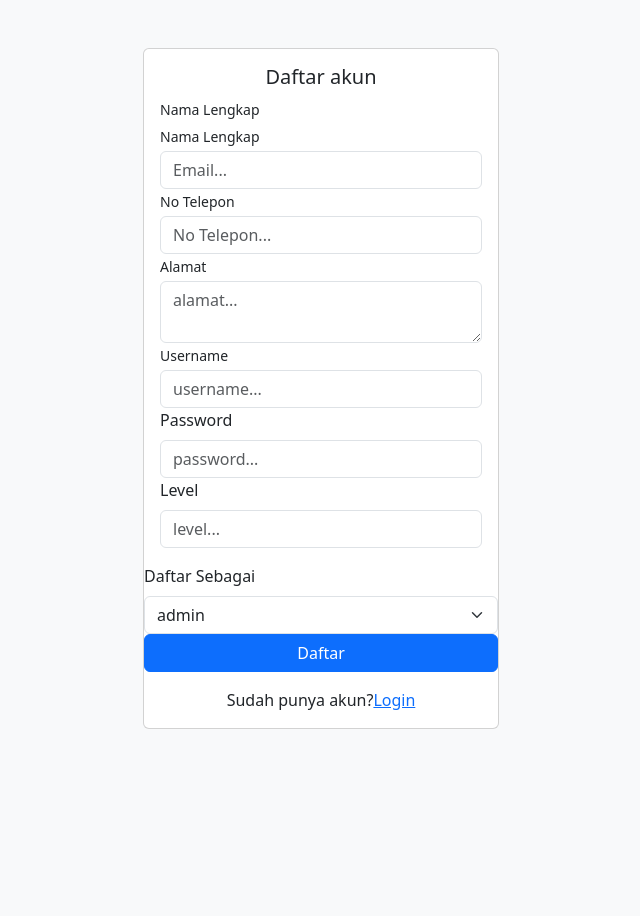
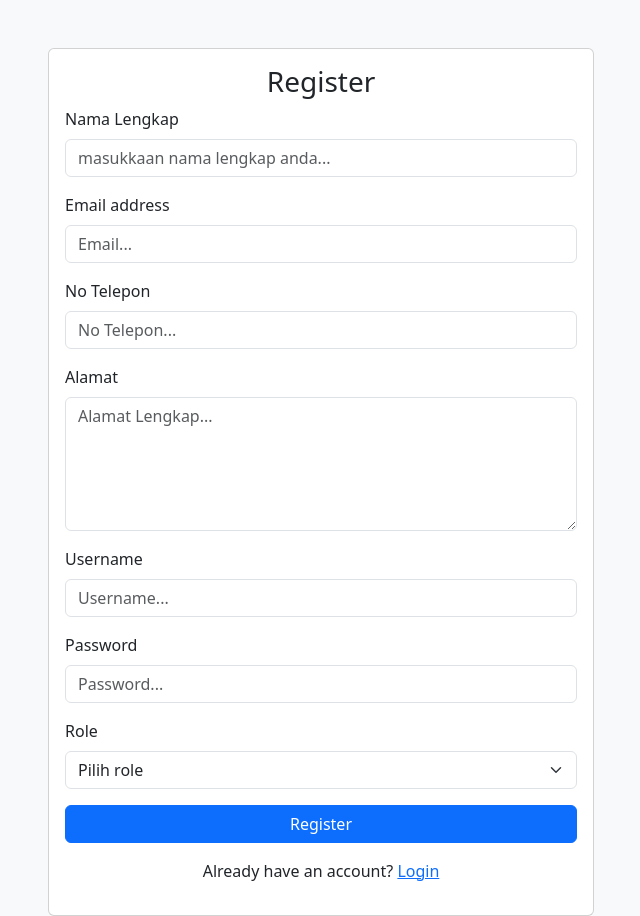
Before and after one commit to AnggerMaulana/Xlpplg1_paketA, a PHP site: page /register.php in a window 1280 px wide. Shown: the whole page, without its empty margins (319-959 px from the left). Before the commit the page ends 729 px from the top, so only its background shows below. Run offline with PHP 8.4, Linux system fonts and the light colour scheme.

Commit message:
angger & faqih

```diff
--- a/register.php
+++ b/register.php
@@ -1,23 +1,23 @@
 <?php
-include "koneksi.php";
+require 'fungsi/koneksi.php';
 ?>
 <!DOCTYPE html>
 <html lang="en">
 <head>
     <meta charset="UTF-8">
     <meta name="viewport" content="width=device-width, initial-scale=1.0">
-    <title>registrasi ke Perpustakaan Digital</title>
-    <link href="https://cdnjs.cloudflare.com/ajax/libs/bootstrap/5.3.0/css/bootstrap.min.css" rel="stylesheet">
-    <link rel="stylesheet" href="aset/css/styles.css">
+    <title>Register</title>
+    <link href="https://cdn.jsdelivr.net/npm/bootstrap@5.3.0-alpha1/dist/css/bootstrap.min.css" rel="stylesheet">
+    <link rel="stylesheet" href="css/styles.css">
 </head>
 <body class="bg-light">
 
-<div class="container">
-    <div class="row justify-content-center" style="height: 100vh;">
-        <div class="col-md-4">
-            <div class="card mt-5">
+<div class="container mt-5">
+    <div class="row">
+        <div class="col-md-6 mx-auto">
+            <div class="card">
                 <div class="card-body">
-                    <h5 class="card-title text-center">Daftar akun</h5>
+                    <h3 class="text-center">Register</h3>
                     <?php
                         if( isset($_POST['register'])) {
                             $nama = $_POST['nama'];
@@ -31,62 +31,58 @@ include "koneksi.php";
                             $insert = mysqli_query($koneksi, "INSERT INTO user(nama,email,alamat,no_telepon,username,password,level) VALUES('$nama','$email','$alamat','$no_telepon','$username','$password','$level')");
 
                             if($insert) {
-                                 echo '<script>alert("Pendaftaran Berhasil!"); location.href="login.php"<script>';
+                                echo '<script>alert("Pendaftaran Berhasil!"); location.href="login.php"</script>';
                             }else{
-                                 echo '<script>alert("Pendaftaran Gagal!");<script>';
+                                echo '<script>alert("Pendaftaran Gagal!");</script>';
                             }
                         }
 
 
                     ?>
                     <form method="post">
-                        <div class="form-group">
-                            <label class="small mb-1">Nama Lengkap</label>
+                        <div class="mb-3">
+                            <label for="fullName" class="form-label">Nama Lengkap</label>
+                            <input type="text" class="form-control" name="nama" required placeholder="masukkaan nama lengkap anda...">
                         </div>
-                        <div class="form-group">
-                        <label class="small mb-1">Nama Lengkap</label>
-                            <input type="email" required class="form-control" name="email" placeholder="Email..." />
+                        <div class="mb-3">
+                            <label for="registerEmail" class="form-label">Email address</label>
+                            <input type="email" class="form-control" name="email" required placeholder="Email...">
                         </div>
-                        <div class="form-group">
-                            <label class="small mb-1">No Telepon</label>
-                            <input type="no_telepon" required class="form-control" name="no_telepon" placeholder="No Telepon..." />
+                        <div class="mb-3">
+                            <label for="phone" class="form-label">No Telepon</label>
+                            <input type="number" class="form-control" name="no_telepon" required placeholder="No Telepon...">
                         </div>
-                        <div class="form-group">
-                            <label class="small mb-1">Alamat</label>
-                            <textarea name="alamat" required class="form-control" placeholder="alamat..."></textarea>
+                        <div class="mb-3">
+                            <label for="address" class="form-label">Alamat</label>
+                            <textarea type="text" class="form-control" name="alamat" rows="5" placeholder="Alamat Lengkap..."></textarea>
                         </div>
-                        <div class="form-group">
-                            <label class="small mb-1">Username</label>
-                            <input type="no_telepon" required class="form-control" name="username" placeholder="username..." />
+                        <div class="mb-3">
+                            <label for="registerPassword" class="form-label">Username</label>
+                            <input type="text" class="form-control" name="username" required placeholder="Username...">
                         </div>
-                        <div class="form-group">
-                            <label class="form-label">Password</label>
-                            <input type="nama" required class="form-control" name="password" placeholder="password..." />
+                        <div class="mb-3">
+                            <label for="registerPassword" class="form-label">Password</label>
+                            <input type="password" class="form-control" name="password" required placeholder="Password...">
                         </div>
-                        <div class="form-group">
-                            <label class="form-label">Level</label>
-                            <input type="nama" required class="form-control" name="level" placeholder="level..." />
-                        </div>
-                        </div>
-                        <div class="form-group">
-                            <label for="password" class="form-label">Daftar Sebagai</label>
-                            <select class="form-select" aria-label="Default select example">
-                                 <option value="admin">admin</option>
-                                 <option value="peminjam">peminjam</option>
+                        <div class="mb-3">
+                            <label for="userRole" class="form-label">Role</label>
+                            <select class="form-select" name="level" required>
+                                <option value="" disabled selected>Pilih role</option>
+                                <option value="admin">Admin</option>
+                                <option value="petugas">Petugas</option>
+                                <option value="peminjam">Peminjam</option>
                             </select>
                         </div>
-                        <button type="submit" name="register" value="register" class="btn btn-primary w-100">Daftar</button>
+                        <button type="submit" name="register" value="register" class="btn btn-primary w-100">Register</button>
                     </form>
-                    <div class="text-center mt-3">
-                        <p>Sudah punya akun?<a href="login.php">Login</a></p>
-                    </div>
+                    <p class="mt-3 text-center">Already have an account? <a href="login.php">Login</a></p>
                 </div>
             </div>
         </div>
     </div>
 </div>
 
-<script src="https://cdnjs.cloudflare.com/ajax/libs/bootstrap/5.3.0/js/bootstrap.bundle.min.js"></script>
-<script src="aset/js/login.js"></script>
+<script src="https://cdn.jsdelivr.net/npm/bootstrap@5.3.0-alpha1/dist/js/bootstrap.bundle.min.js"></script>
+<script src="js/g.js"></script>
 </body>
 </html>
```
Lines whose indentation alone changed are shown as unchanged.
